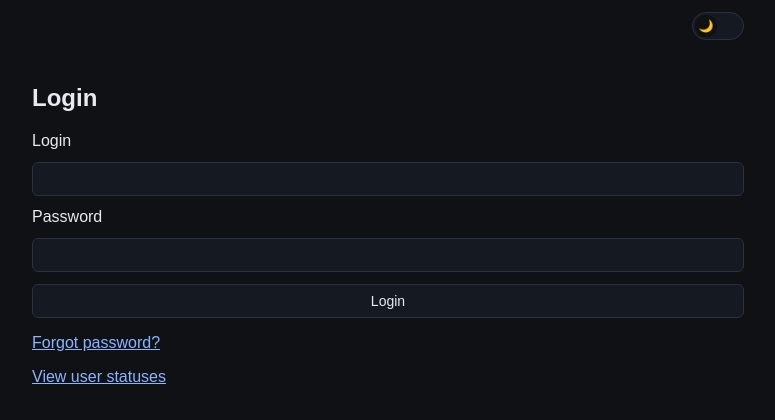
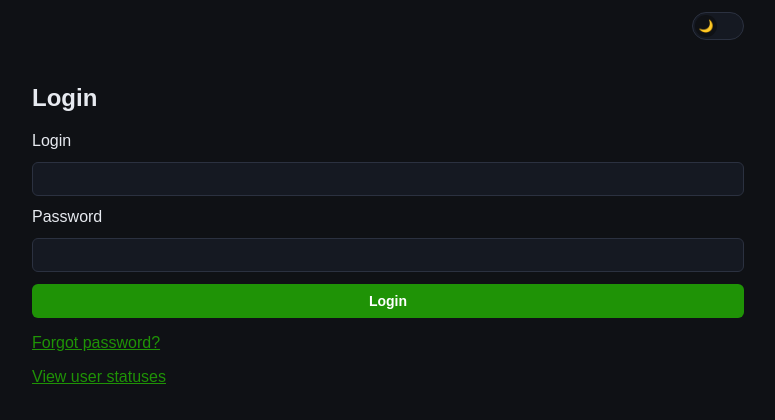
Before and after one commit to Monstrik/fastendpoints-demo, a Next.js app in the folder frontend/: page /login in a window 1280 px wide. Shown: the top 420 px of the page, without its empty margins (252-1027 px from the left). Built offline with nearby package versions, Linux system fonts and the light colour scheme; no server answers.

Commit message:
update link color in global styles and enhance button styles for better UX

```diff
--- a/frontend/app/globals.css
+++ b/frontend/app/globals.css
@@ -8,7 +8,7 @@
   --text: #e7eaf0;
   --muted-border: #2b3140;
   --surface: #151922;
-  --link: #8db5ff;
+  --link: #1f9306;
 }
 
 .light {
@@ -16,7 +16,7 @@
   --text: #111827;
   --muted-border: #d1d5db;
   --surface: #f8fafc;
-  --link: #1d4ed8;
+  --link: #1f9306;
 }
 
 * {
@@ -64,6 +64,41 @@ button {
   border-radius: 6px;
   background: var(--surface);
   color: var(--text);
+}
+
+button:not(.theme-switch) {
+  cursor: pointer;
+  font-weight: 600;
+  background: var(--link);
+  color: #fff;
+  border-color: transparent;
+  transition: filter 0.15s ease, transform 0.05s ease;
+}
+
+button:not(.theme-switch):hover {
+  filter: brightness(1.08);
+}
+
+button:not(.theme-switch):active {
+  transform: translateY(1px);
+}
+
+button:not(.theme-switch):disabled {
+  cursor: not-allowed;
+  opacity: 0.65;
+  filter: none;
+  transform: none;
+}
+
+button.secondary {
+  background: transparent;
+  color: var(--link);
+  border-color: var(--link);
+}
+
+button.secondary:hover {
+  background: var(--link);
+  color: #fff;
 }
 
 .theme-switch {
```
